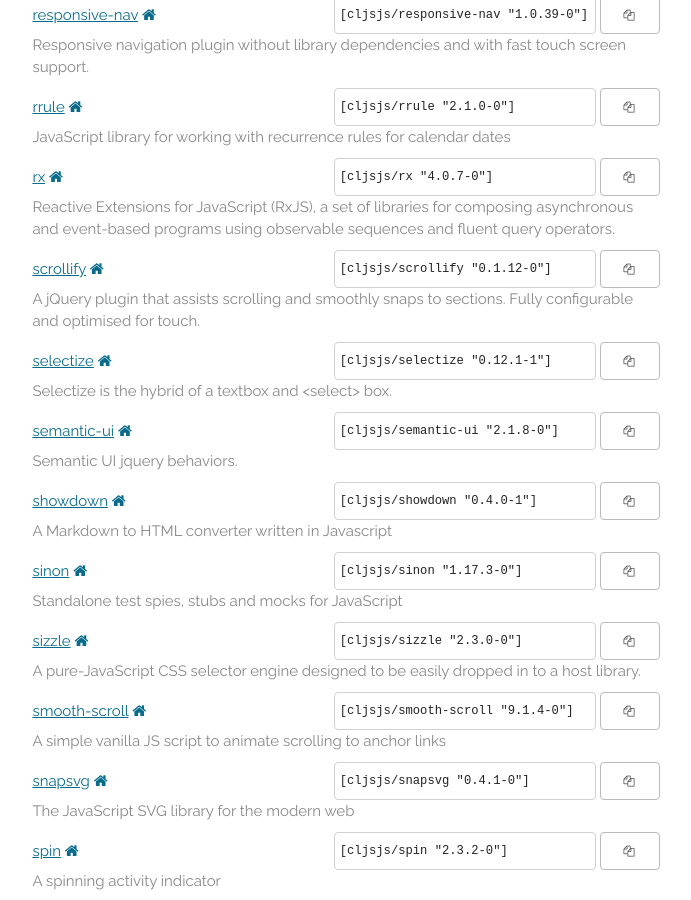
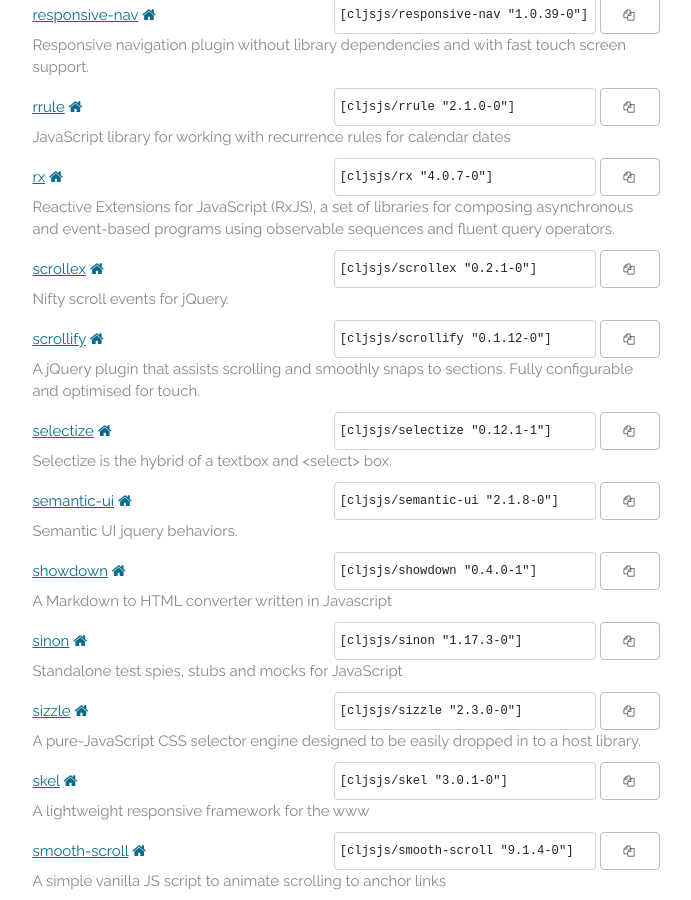
Before and after one commit to cljsjs/cljsjs.github.io, a Jekyll site: the page built from index.markdown, in a window 1280 px wide and 900 px high, scrolled down 14507 px. Shown: the whole window, without its empty margins (294-985 px from the left). Built offline with Jekyll 4.4.1, drawn with Linux system fonts in a browser that asks for light colours; nearby versions of some CDN libraries; comment, search, counter and statistics services are not loaded.

Commit message:
Automatic update

```diff
--- a/_includes/packages.html
+++ b/_includes/packages.html
@@ -1683,6 +1683,15 @@
     <p class="description">Reactive Extensions for JavaScript (RxJS), a set of libraries for composing asynchronous and event-based programs using observable sequences and fluent query operators.</p>
   </li>
   <li>
+    <a href="https://clojars.org/cljsjs/scrollex">scrollex</a>
+    <a href="https://github.com/ajlkn/jquery.scrollex" target="new"><i class="fa fa-home"></i></a>
+    <span class="clojars">
+      <input type="text" value='[cljsjs/scrollex "0.2.1-0"]'/>
+      <button data-clipboard-text='[cljsjs/scrollex "0.2.1-0"]'><i class="fa fa-copy"></i></button>
+    </span>
+    <p class="description">Nifty scroll events for jQuery.</p>
+  </li>
+  <li>
     <a href="https://clojars.org/cljsjs/scrollify">scrollify</a>
     <a href="https://github.com/lukehaas/Scrollify" target="new"><i class="fa fa-home"></i></a>
     <span class="clojars">
@@ -1737,6 +1746,15 @@
     <p class="description">A pure-JavaScript CSS selector engine designed to be easily dropped in to a host library.</p>
   </li>
   <li>
+    <a href="https://clojars.org/cljsjs/skel">skel</a>
+    <a href="http://skel.io" target="new"><i class="fa fa-home"></i></a>
+    <span class="clojars">
+      <input type="text" value='[cljsjs/skel "3.0.1-0"]'/>
+      <button data-clipboard-text='[cljsjs/skel "3.0.1-0"]'><i class="fa fa-copy"></i></button>
+    </span>
+    <p class="description">A lightweight responsive framework for the www</p>
+  </li>
+  <li>
     <a href="https://clojars.org/cljsjs/smooth-scroll">smooth-scroll</a>
     <a href="https://github.com/cferdinandi/smooth-scroll" target="new"><i class="fa fa-home"></i></a>
     <span class="clojars">
```
